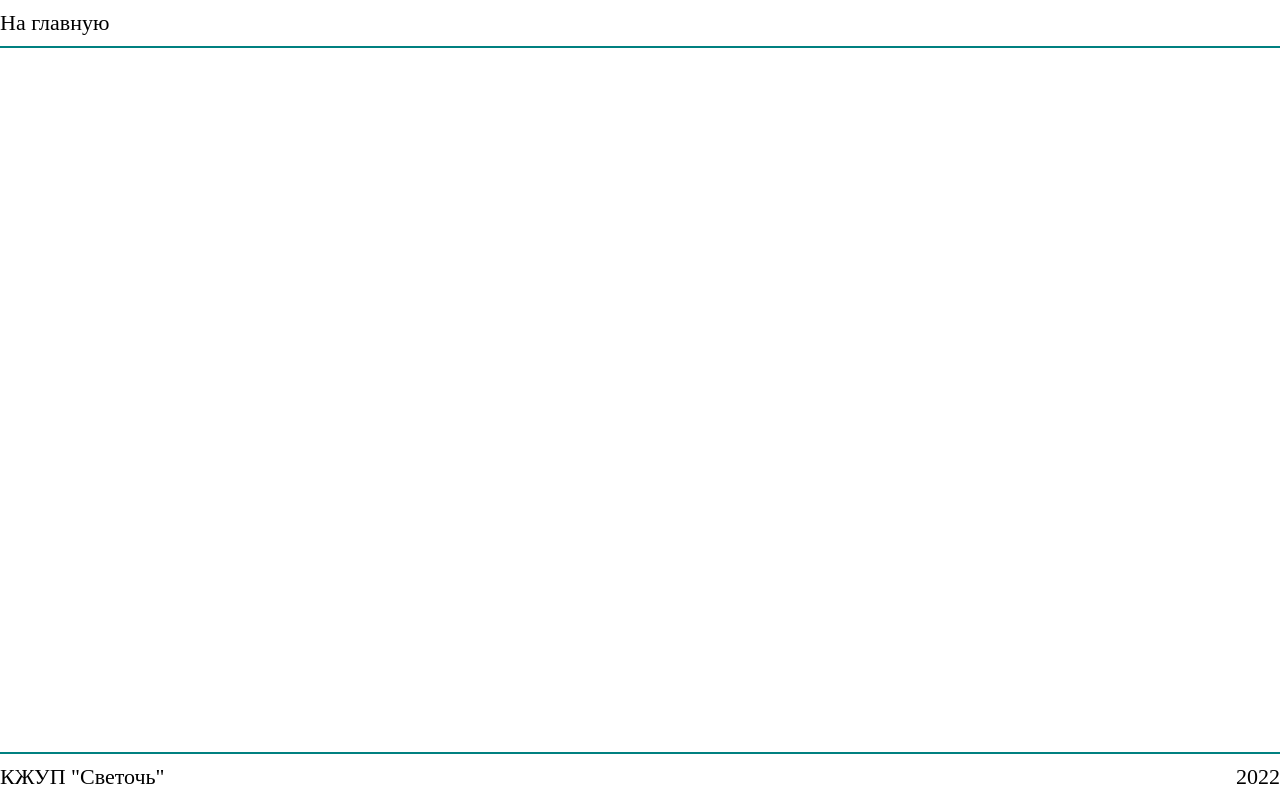
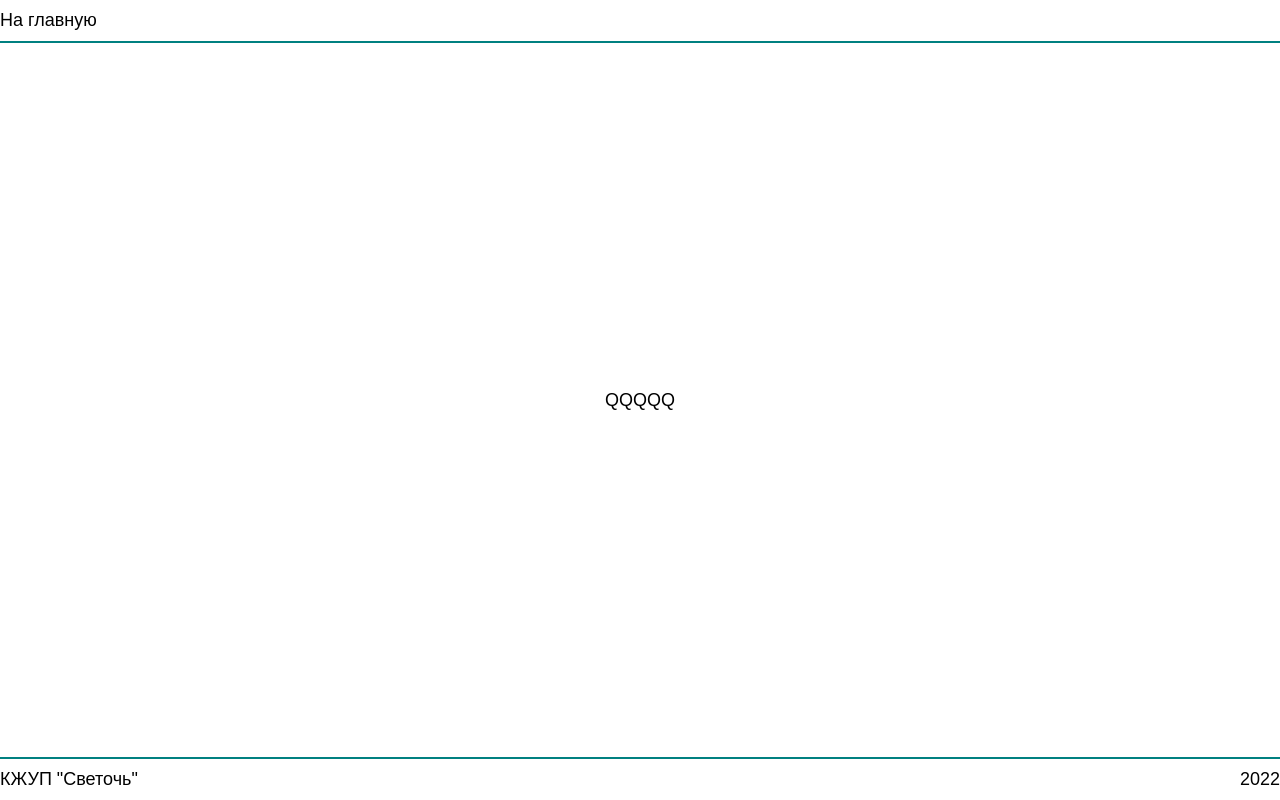
Before and after one commit to KirylLitoshka/svetoch_frnt, a React (Create React App) app: page /accounting in a window 1280 px wide. Built offline with nearby package versions, Linux system fonts and the light colour scheme; no server answers.

Commit message:
updated main app with styles

```diff
--- a/src/App.js
+++ b/src/App.js
@@ -1,27 +1,15 @@
-import React from "react";
+import React, {useState} from "react";
 import "./styles/App.css";
-import Title from "./components/layout/title/Title";
-import {BrowserRouter as Router, Route, Routes} from "react-router-dom";
-import Footer from "./components/ui/footer/Footer";
-import Header from "./components/ui/header/Header";
+import AppRouter from "./routes/main/AppRouter";
+
 
 function App() {
+  const [currentSystem, setCurrentSystem] = useState({})
+
   return (
-    <div className="page-wrapper">
-      <Router>
-        <Header/>
-        <main className="main">
-          <Routes>
-            <Route path="/" element={<Title/>}/>
-            {/*<Route path="/energy" element={<Energy/>}/>*/}
-            {/*<Route path="/water" element={<Water/>}/>*/}
-            {/*<Route path="/tbo" element={<TBO/>}/>*/}
-            {/*<Route path="/accounting" element={<Accounting/>}/>*/}
-          </Routes>
-        </main>
-        <Footer/>
-      </Router>
-    </div>
+      <div className="page-wrapper">
+        <AppRouter currentApp={currentSystem} changeCurrentApp={setCurrentSystem} />
+      </div>
   );
 }
 
--- a/src/styles/App.css
+++ b/src/styles/App.css
@@ -5,7 +5,8 @@
 body {
     margin: 0;
     padding: 0;
-    font-size: 22px;
+    font-size: 18px;
+    font-family: sans-serif;
 }
 
 a {
@@ -28,3 +29,39 @@ a {
     display: flex;
     flex: 1;
 }
+
+.main-page {
+    display: flex;
+    flex: 1;
+    height: 100%;
+    width: 100%;
+}
+
+.title-page__content {
+    min-width: 400px;
+}
+
+.title-page__content > .title-page__button:not(:last-child) {
+    margin-bottom: 50px;
+}
+
+.title-page__button {
+    color: teal;
+    font-size: 26px;
+    font-weight: bold;
+    text-align: center;
+    border: 3px solid teal;
+}
+
+.title-page__button-link {
+    display: block;
+    padding: 20px 50px;
+    transition: all ease-in 0.1s;
+
+}
+
+.title-page__button:hover .title-page__button-link {
+    color: white;
+    background-color: teal;
+    transform: scale(1.1);
+}
```
